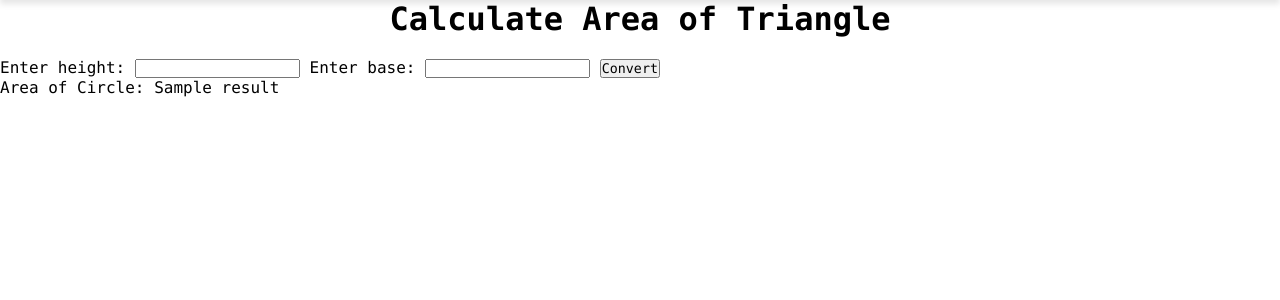
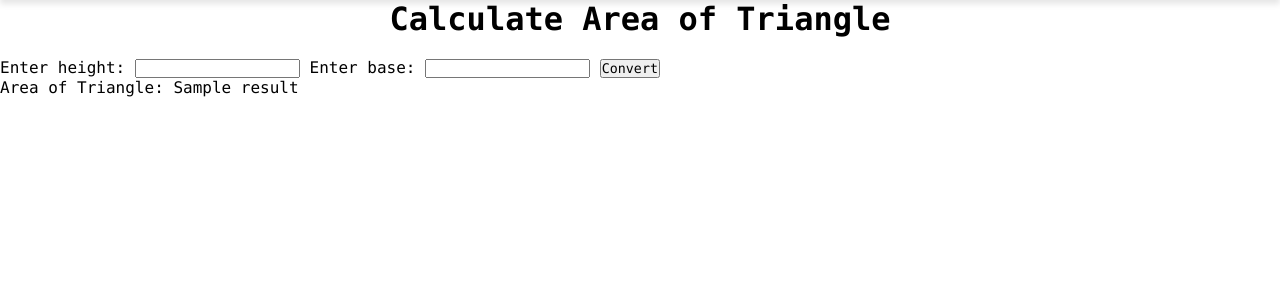
Before and after one commit to mob99-9/DSA_Laboratory_Activity_3, a Flask app: template templates/area_triangle.html in a window 1280 px wide. Shown: the part 79-379 px from the top of the page. Run offline with Flask 3, Linux system fonts and the light colour scheme; the template is opened without the code that fills it: most values are stand-ins (such as "Sample title", 1, 10 or a date in 2020).

Commit message:
changed area name

```diff
--- a/templates/area_triangle.html
+++ b/templates/area_triangle.html
@@ -25,7 +25,7 @@
     </form>
 
     {% if result %}
-    <p>Area of Circle: {{ result }}</p>
+    <p>Area of Triangle: {{ result }}</p>
     {% endif %}
     <div class="footer">
         <h4><a class="footer" href="/contact">Contacts</a></h4>
```
